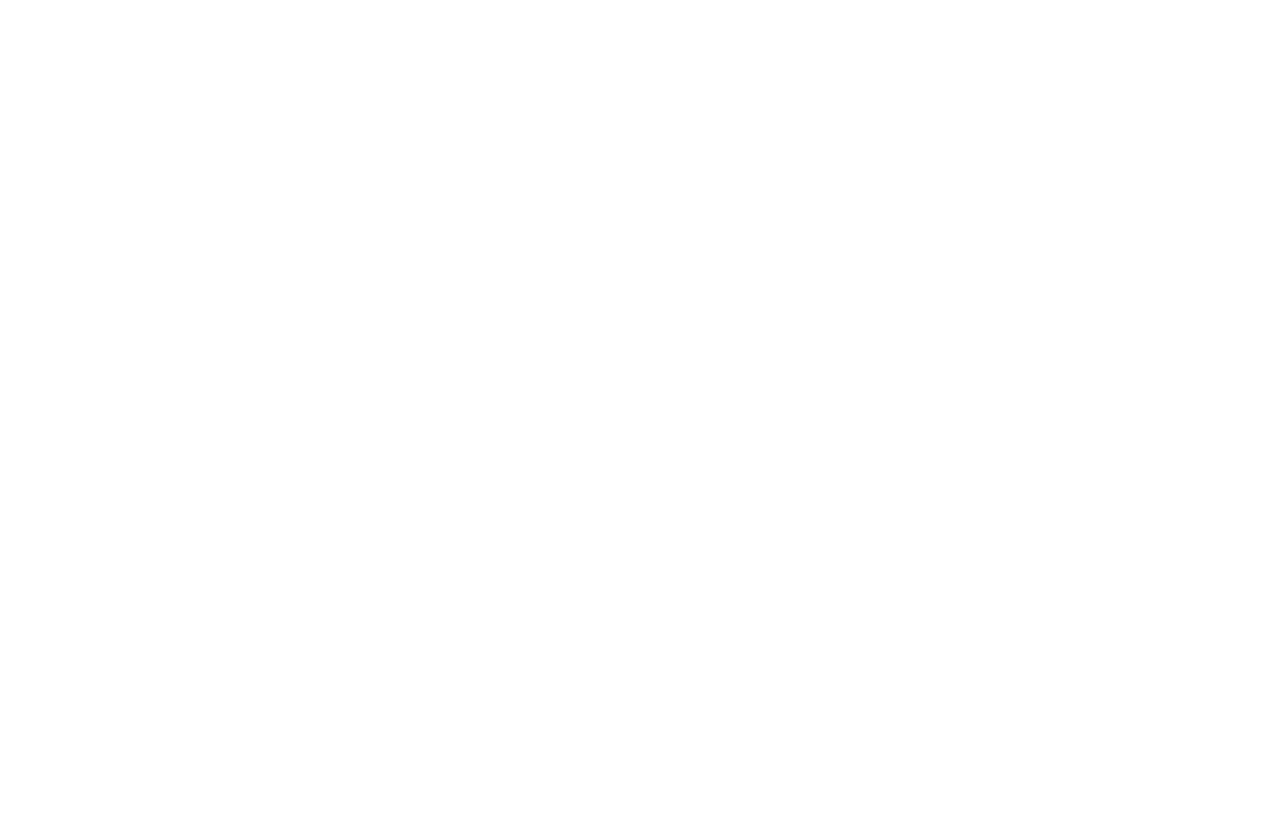
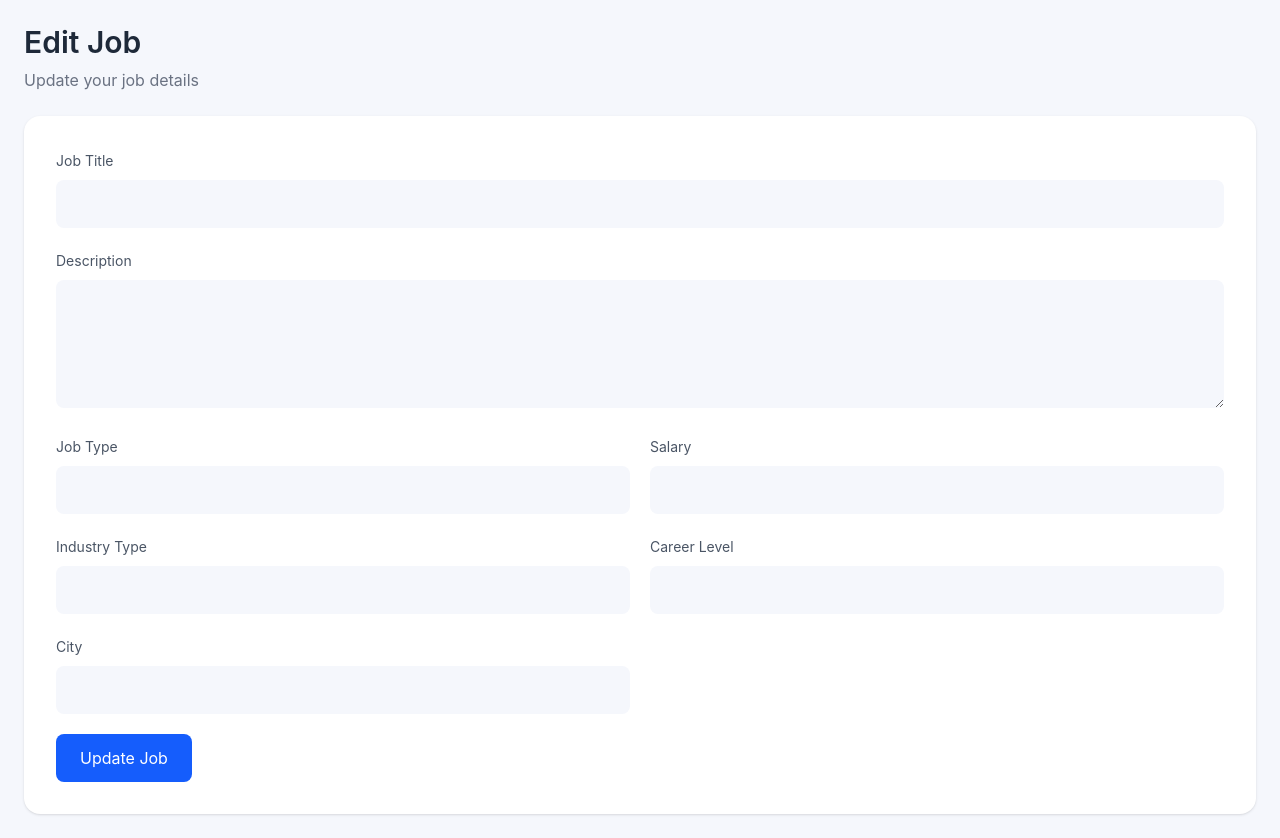
Before and after one commit to shadabk7868/NextHire, a React (Vite) app in the folder frontend/: page /edit-job/1 in a window 1280 px wide. Before the commit this address had no page. Before the commit the page ends 800 px from the top, so only its background shows below. Built offline with nearby package versions, Linux system fonts and the light colour scheme; no server answers.

Commit message:
added update job feature

```diff
--- a/frontend/src/App.jsx
+++ b/frontend/src/App.jsx
@@ -13,6 +13,7 @@
 import Contact from "./pages/Contact";
 import AuthModal from "./components/AuthModal";
  import AppliedJobs from "./pages/AppliedJobs";
+ import EditJob from "./pages/EditJob";
  import ProtectedRoute from "./components/ProtectedRoute";
 import "./App.css"
 
@@ -29,6 +30,7 @@
 
         <Route path="/profile" element={<ProfileView />} />
       <Route path="/applied-jobs" element={<ProtectedRoute><AppliedJobs /></ProtectedRoute>} />
+      <Route path="/edit-job/:id" element={<EditJob />} />
       <Route path="/blog" element={<Blog/>} />
       <Route path="/contact" element={<Contact/>} />
       <Route path="/AuthModal" element={<AuthModal />} />
--- /dev/null
+++ b/frontend/src/pages/EditJob.jsx
@@ -0,0 +1,220 @@
+import { useEffect, useState } from "react";
+import { useNavigate, useParams } from "react-router-dom";
+import API from "../utils/api";
+
+export default function EditJob() {
+
+  const { id } = useParams();
+
+  const navigate = useNavigate();
+
+  const [loading, setLoading] = useState(true);
+
+  const [form, setForm] = useState({
+    title: "",
+    description: "",
+    jobType: "",
+    offeredSalary: "",
+    industryType: "",
+    careerLevel: "",
+    city: "",
+  });
+
+  const handleChange = (e) => {
+    setForm({
+      ...form,
+      [e.target.name]: e.target.value,
+    });
+  };
+
+  // FETCH JOB
+  const getSingleJob = async () => {
+    try {
+
+      const res = await API.get("/job/getjob");
+
+      const foundJob = res.data.data.find(
+        (job) => job._id === id
+      );
+
+      if (!foundJob) {
+        alert("Job not found");
+        return;
+      }
+
+      setForm({
+        title: foundJob.title || "",
+        description: foundJob.description || "",
+        jobType: foundJob.jobType || "",
+        offeredSalary: foundJob.offeredSalary || "",
+        industryType: foundJob.industryType || "",
+        careerLevel: foundJob.careerLevel || "",
+        city: foundJob?.address?.city || "",
+      });
+
+    } catch (err) {
+      console.log(err);
+      alert("Error fetching job");
+    } finally {
+      setLoading(false);
+    }
+  };
+
+  useEffect(() => {
+    getSingleJob();
+  }, []);
+
+  // UPDATE JOB
+  const updateJob = async () => {
+    try {
+
+      const token = localStorage.getItem("token");
+
+      const res = await API.put(
+        `/job/update-job/${id}`,
+        {
+          title: form.title,
+          description: form.description,
+          jobType: form.jobType,
+          offeredSalary: form.offeredSalary,
+          industryType: form.industryType,
+          careerLevel: form.careerLevel,
+
+          address: {
+            city: form.city,
+          },
+        },
+        {
+          headers: {
+            Authorization: `Bearer ${token}`,
+          },
+        }
+      );
+
+      alert(res.data.message);
+
+      navigate("/employer-dashboard");
+
+    } catch (err) {
+      console.log(err);
+
+      const message =
+        err?.response?.data?.message ||
+        "Error updating job";
+
+      alert(message);
+    }
+  };
+
+  if (loading) {
+    return (
+      <div className="text-center p-10">
+        Loading...
+      </div>
+    );
+  }
+
+  return (
+    <>
+      <div className="bg-[#f5f7fc] min-h-screen p-4 sm:p-6">
+
+        <h1 className="text-3xl font-semibold text-gray-800">
+          Edit Job
+        </h1>
+
+        <p className="text-gray-500 mt-2 mb-6">
+          Update your job details
+        </p>
+
+        <div className="bg-white p-8 rounded-2xl shadow-sm space-y-5">
+
+          <Input
+            label="Job Title"
+            name="title"
+            value={form.title}
+            onChange={handleChange}
+          />
+
+          {/* DESCRIPTION */}
+          <div>
+            <label className="text-sm text-gray-600">
+              Description
+            </label>
+
+            <textarea
+              name="description"
+              value={form.description}
+              onChange={handleChange}
+              className="w-full mt-2 p-3 bg-[#f5f7fc] rounded-lg outline-none h-32"
+            />
+          </div>
+
+          <div className="grid grid-cols-1 md:grid-cols-2 gap-5">
+
+            <Input
+              label="Job Type"
+              name="jobType"
+              value={form.jobType}
+              onChange={handleChange}
+            />
+
+            <Input
+              label="Salary"
+              name="offeredSalary"
+              value={form.offeredSalary}
+              onChange={handleChange}
+            />
+
+            <Input
+              label="Industry Type"
+              name="industryType"
+              value={form.industryType}
+              onChange={handleChange}
+            />
+
+            <Input
+              label="Career Level"
+              name="careerLevel"
+              value={form.careerLevel}
+              onChange={handleChange}
+            />
+
+            <Input
+              label="City"
+              name="city"
+              value={form.city}
+              onChange={handleChange}
+            />
+
+          </div>
+
+          <button
+            onClick={updateJob}
+            className="bg-blue-600 text-white px-6 py-3 rounded-lg hover:bg-blue-700"
+          >
+            Update Job
+          </button>
+
+        </div>
+      </div>
+    </>
+  );
+}
+
+/* INPUT COMPONENT */
+function Input({ label, name, value, onChange }) {
+  return (
+    <div>
+      <label className="text-sm text-gray-600">
+        {label}
+      </label>
+
+      <input
+        name={name}
+        value={value}
+        onChange={onChange}
+        className="w-full mt-2 p-3 bg-[#f5f7fc] rounded-lg outline-none"
+      />
+    </div>
+  );
+}
--- a/frontend/src/pages/Myjobs.jsx
+++ b/frontend/src/pages/Myjobs.jsx
@@ -1,9 +1,12 @@
 import { useEffect, useState } from "react";
+import { useNavigate } from "react-router-dom";
 import API from "../utils/api";
 
 export default function MyJobs() {
   const [jobs, setJobs] = useState([]);
   const [loading, setLoading] = useState(true);
+
+  const navigate = useNavigate();
 
   const getMyJobs = async () => {
     try {
@@ -37,11 +40,6 @@
     try {
       const token = localStorage.getItem("token");
 
-      if (!token) {
-        alert("Please login first");
-        return;
-      }
-
       const res = await API.delete(`/job/delete-job/${jobId}`, {
         headers: {
           Authorization: `Bearer ${token}`,
@@ -50,8 +48,9 @@
 
       alert(res.data.message);
 
-      // UI update instantly
-      setJobs((prev) => prev.filter((job) => job._id !== jobId));
+      setJobs((prev) =>
+        prev.filter((job) => job._id !== jobId)
+      );
     } catch (err) {
       console.log(err);
 
@@ -62,37 +61,54 @@
     }
   };
 
+  // EDIT NAVIGATION
+  const editJob = (jobId) => {
+    navigate(`/edit-job/${jobId}`);
+  };
+
   useEffect(() => {
     getMyJobs();
   }, []);
 
   return (
-    <div>
+    <div className="bg-[#f5f7fc] min-h-screen p-4 sm:p-6">
+
       <h2 className="text-2xl font-semibold mb-6">
         My Jobs
       </h2>
 
       {loading ? (
-        <p className="text-gray-500">Loading...</p>
+        <p className="text-center text-gray-500">
+          Loading...
+        </p>
       ) : jobs.length === 0 ? (
-        <p className="text-gray-500">No jobs posted</p>
+        <div className="bg-white p-10 rounded-xl shadow-sm text-center">
+          <p className="text-gray-500 text-lg">
+            You haven't posted any jobs yet
+          </p>
+        </div>
       ) : (
-        <div className="space-y-4">
+        <div className="space-y-5">
+
           {jobs.map((job) => (
             <div
               key={job._id}
-              className="bg-white p-5 rounded-xl shadow-sm flex justify-between items-center"
+              className="bg-white p-5 sm:p-6 rounded-xl shadow-sm hover:shadow-md transition flex flex-col md:flex-row justify-between gap-5"
             >
-              <div>
-                <h3 className="font-semibold text-lg">
+
+              {/* LEFT */}
+              <div className="flex-1">
+
+                <h3 className="text-lg font-semibold">
                   {job.title}
                 </h3>
 
                 <p className="text-sm text-gray-500 mt-1">
-                  {job.description?.slice(0, 80)}...
+                  {job.description?.slice(0, 100)}...
                 </p>
 
-                <div className="flex gap-4 text-sm text-gray-500 mt-3 flex-wrap">
+                <div className="flex flex-wrap gap-4 text-sm text-gray-500 mt-3">
+
                   <span>
                     📍 {job?.address?.city || "N/A"}
                   </span>
@@ -104,17 +120,58 @@
                   <span>
                     {job?.jobType || "N/A"}
                   </span>
+
                 </div>
+
+                <div className="flex flex-wrap gap-2 mt-3">
+
+                  {job?.industryType && (
+                    <span className="bg-blue-100 text-blue-600 px-3 py-1 rounded-full text-xs">
+                      {job.industryType}
+                    </span>
+                  )}
+
+                  {job?.careerLevel && (
+                    <span className="bg-green-100 text-green-600 px-3 py-1 rounded-full text-xs">
+                      {job.careerLevel}
+                    </span>
+                  )}
+
+                  <span className="bg-purple-100 text-purple-600 px-3 py-1 rounded-full text-xs">
+                    Applicants: {job?.applicants?.length || 0}
+                  </span>
+
+                </div>
+
+                <p className="text-xs text-gray-400 mt-4">
+                  Posted on{" "}
+                  {new Date(job.createdAt).toLocaleDateString()}
+                </p>
+
               </div>
 
-              <button
-                onClick={() => deleteJob(job._id)}
-                className="bg-red-500 text-white px-4 py-2 rounded-lg hover:bg-red-600 transition"
-              >
-                Delete
-              </button>
+              {/* RIGHT */}
+              <div className="flex flex-row md:flex-col gap-3 justify-center">
+
+                <button
+                  onClick={() => editJob(job._id)}
+                  className="bg-blue-600 text-white px-4 py-2 rounded-lg hover:bg-blue-700 transition text-sm"
+                >
+                  Edit
+                </button>
+
+                <button
+                  onClick={() => deleteJob(job._id)}
+                  className="bg-red-500 text-white px-4 py-2 rounded-lg hover:bg-red-600 transition text-sm"
+                >
+                  Delete
+                </button>
+
+              </div>
+
             </div>
           ))}
+
         </div>
       )}
     </div>
```
Also changed, not shown: 2 other files (tests, documents, lock files or other folders).
